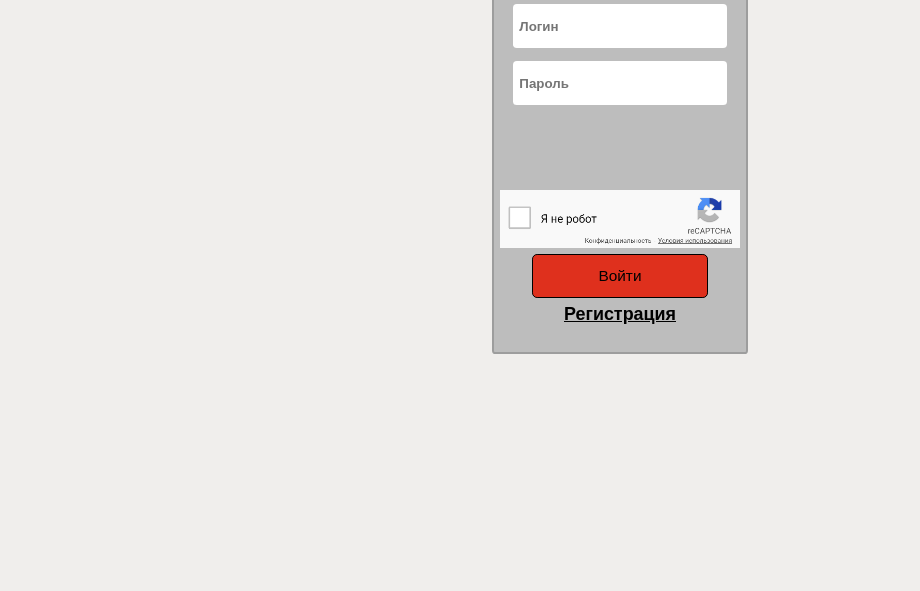
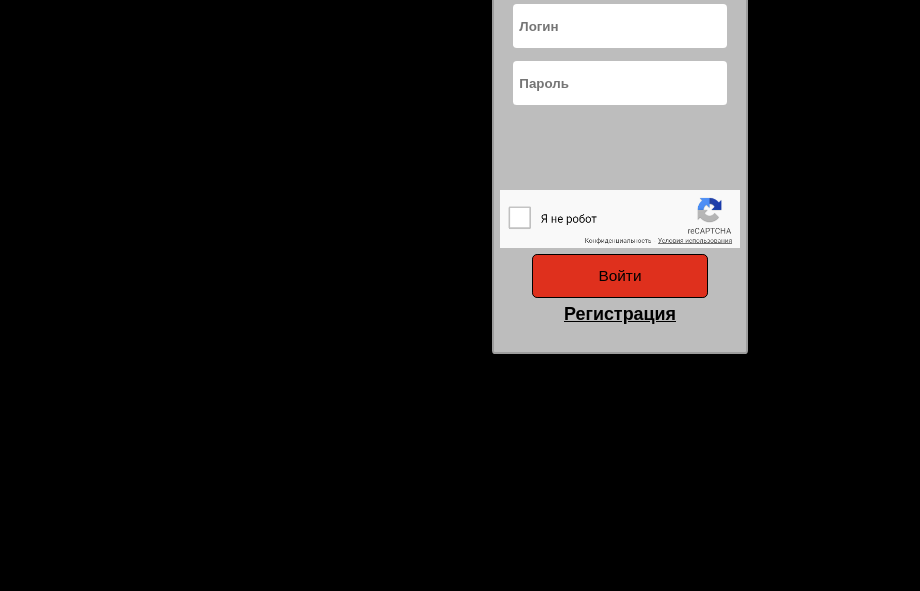
Before and after one commit to Maksimk001/autoscholl, a plain HTML site: page index.html in a window 1280 px wide. Shown: the part 209-800 px from the top of the page, without its empty margins (20-940 px from the left). Drawn offline with Linux system fonts and the light colour scheme.

Commit message:
Update style.css

```diff
--- a/assets/css/style.css
+++ b/assets/css/style.css
@@ -7,7 +7,7 @@
     scroll-behavior: smooth;
 }
 body {
-    background-color: #f0eeec;
+    background-color: black;
     /* background-image: url(../img/fon.webp); */
 }
 section.tell {
```
